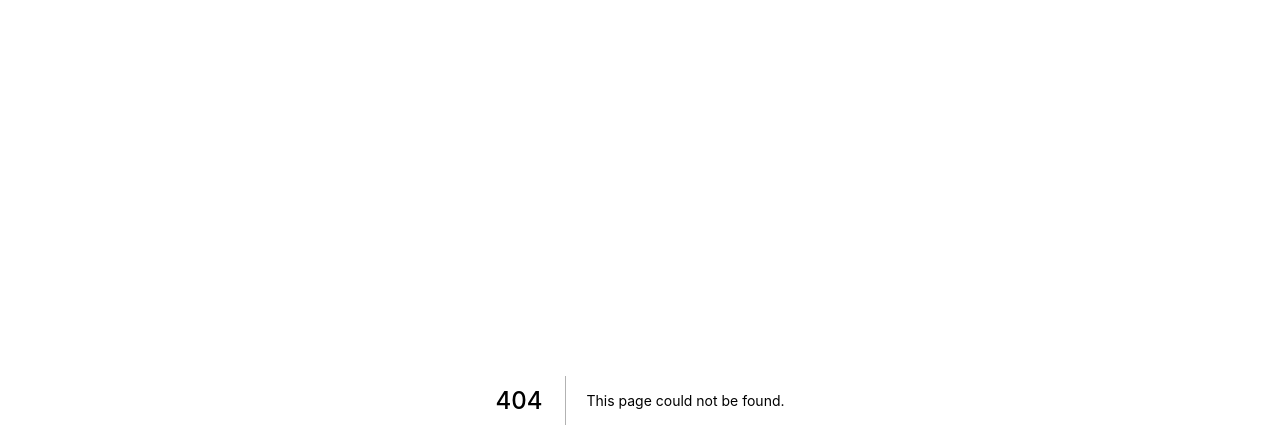
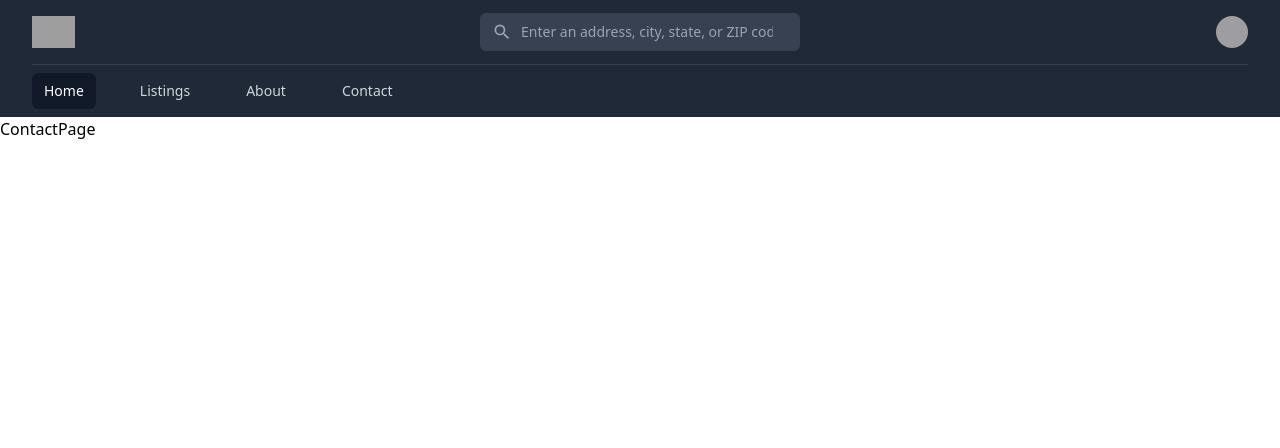
Before and after one commit to itsalmirr/AR-Realty-Front-end, a Next.js app: page /contact in a window 1280 px wide. Before the commit this address had no page. Shown: the top 448 px of the page. Built offline with nearby package versions, Linux system fonts and the light colour scheme; grey boxes are pictures that could not be loaded.

Commit message:
small changes

```diff
--- a/lib/data.js
+++ b/lib/data.js
@@ -8,7 +8,7 @@ export const navigation = [
   { name: 'Home', href: '/', current: true },
   { name: 'Listings', href: '/listings', current: false },
   { name: 'About', href: '/about', current: false },
-  { name: 'Contact', href: '/contacts', current: false },
+  { name: 'Contact', href: '/contact', current: false },
 ]
 export const userNavigation = [
   { name: 'Dashboard', href: '#' },
--- /dev/null
+++ b/pages/about.jsx
@@ -0,0 +1,7 @@
+import Layout from '@components/Layout'
+
+const AboutPage = () => {
+  return <Layout title='About'>AboutPage</Layout>
+}
+
+export default AboutPage
--- /dev/null
+++ b/pages/contact.jsx
@@ -0,0 +1,7 @@
+import Layout from '@components/Layout'
+
+const ContactPage = () => {
+  return <Layout title='Contact Page'>ContactPage</Layout>
+}
+
+export default ContactPage
--- a/pages/listings/[...id].jsx
+++ b/pages/listings/[...id].jsx
@@ -0,0 +1,7 @@
+import React from 'react'
+
+const ListingById = () => {
+  return <div>ListingById</div>
+}
+
+export default ListingById
--- a/pages/listings/index.jsx
+++ b/pages/listings/index.jsx
@@ -0,0 +1,11 @@
+import Layout from '@components/Layout'
+
+const ListingPage = () => {
+  return (
+    <Layout title='Listings'>
+      <h1 className='text-xl text-red-400'>ListingPage</h1>
+    </Layout>
+  )
+}
+
+export default ListingPage
--- a/pages/users/register.jsx
+++ b/pages/users/register.jsx
@@ -1,10 +1,9 @@
-import { Fragment, useState } from 'react'
-import axios from 'axios'
+import Layout from '@components/Layout'
 import RegisterForm from '@components/RegisterForm'
 
 const Register = () => {
   return (
-    <Fragment>
+    <Layout title='Register'>
       <div className='min-h-full flex flex-col justify-center py-12 sm:px-6 lg:px-8'>
         <div className='sm:mx-auto sm:w-full sm:max-w-md'>
           <img
@@ -96,7 +95,7 @@ const Register = () => {
           </div>
         </div>
       </div>
-    </Fragment>
+    </Layout>
   )
 }
 
--- a/src/components/Navbar.jsx
+++ b/src/components/Navbar.jsx
@@ -1,5 +1,6 @@
 import { Fragment } from 'react'
 import Image from 'next/image'
+import Link from 'next/link'
 import { navigation, userNavigation, user } from '@lib/data'
 import { classNames } from '@lib/index'
 import MobileMenu from '@components/MobileMenu'
@@ -72,8 +73,9 @@ const Navbar = () => {
                       {userNavigation.map((item) => (
                         <Menu.Item key={item.name}>
                           {({ active }) => (
+                            <Link href={item.href}>
                               <a
-                              href={item.href}
+                                href='#'
                                 className={classNames(
                                   active ? 'bg-gray-100' : '',
                                   'block py-2 px-4 text-sm text-gray-700'
@@ -81,6 +83,7 @@ const Navbar = () => {
                               >
                                 {item.name}
                               </a>
+                            </Link>
                           )}
                         </Menu.Item>
                       ))}
@@ -94,9 +97,9 @@ const Navbar = () => {
               aria-label='Global'
             >
               {navigation.map((item) => (
+                <Link href={item.href} key={item.name}>
                   <a
-                  key={item.name}
-                  href={item.href}
+                    href='#'
                     className={classNames(
                       item.current
                         ? 'bg-gray-900 text-white'
@@ -107,6 +110,7 @@ const Navbar = () => {
                   >
                     {item.name}
                   </a>
+                </Link>
               ))}
             </nav>
           </div>
```
Lines whose indentation alone changed are shown as unchanged.
